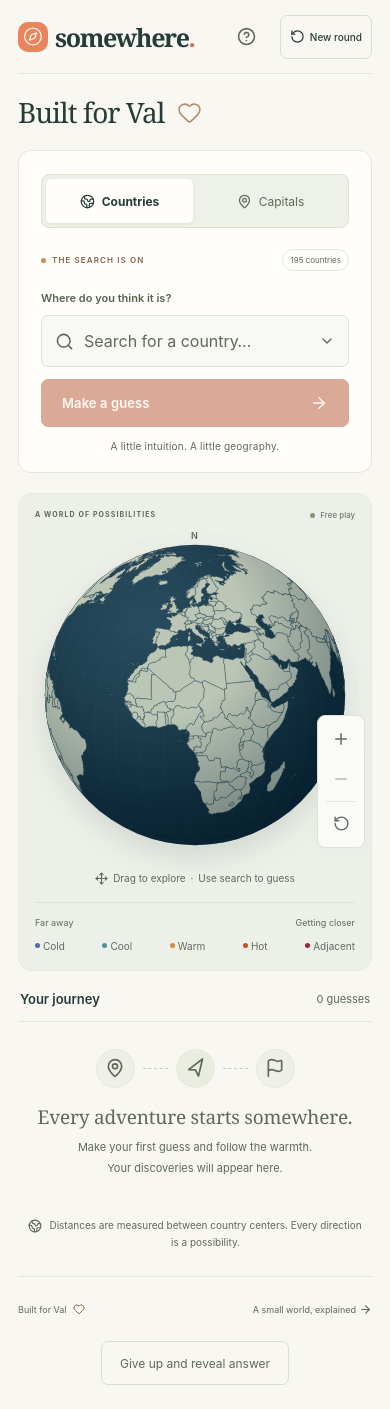
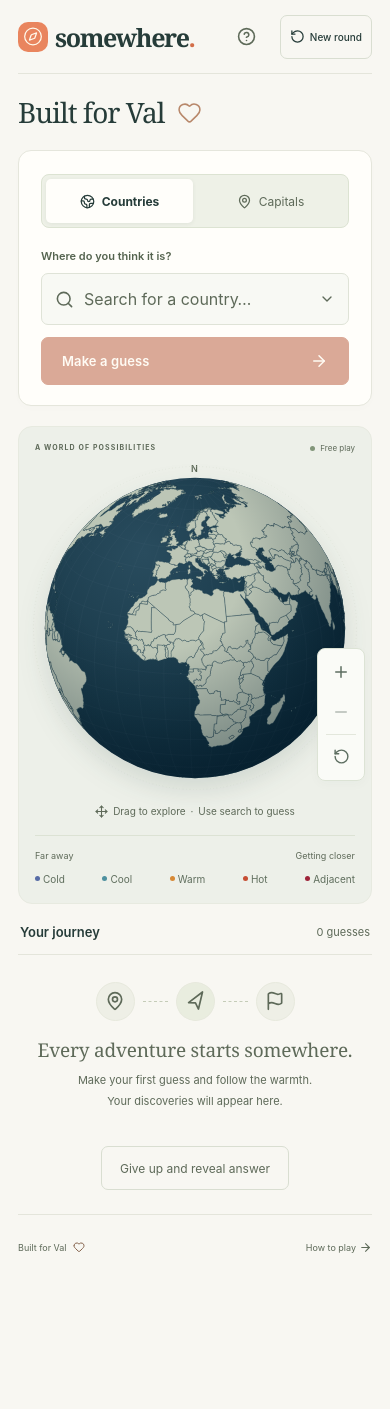
Before and after one commit to dlc-diego/somewhere, a React (Vite) app: page / in a window 390 px wide. After the commit the page ends 1279 px from the top, so only its background shows below. Built offline with nearby package versions, Linux system fonts and the light colour scheme.

Commit message:
Simplify game copy and move reveal control above footer

```diff
--- a/src/App.tsx
+++ b/src/App.tsx
@@ -221,13 +221,6 @@ export default function App() {
                 <MapPin size={15} /> Capitals
               </button>
             </div>
-            <div className="search-card-top">
-              <span className={`round-status ${won ? 'is-won' : ''}`}>
-                <span />{' '}
-                {won ? 'Mystery solved' : round.revealed ? 'Answer revealed' : 'The search is on'}
-              </span>
-              <span className="round-label">195 {mode}</span>
-            </div>
             {ended && (
               <>
                 <h2>
@@ -303,28 +296,22 @@ export default function App() {
             )}
           </div>
         </div>
-        <p className="game-footnote">
-          <Globe2 size={14} />{' '}
-          {mode === 'capitals'
-            ? 'Distances are measured between capital cities. Adjacent means their countries share a land border.'
-            : 'Distances are measured between country centers. Every direction is a possibility.'}
-        </p>
+        {!ended && (
+          <div className="give-up-area">
+            <button className="give-up-button" onClick={giveUp}>
+              Give up and reveal answer
+            </button>
+          </div>
+        )}
       </main>
       <footer className="site-footer">
         <span>
           Built for Val <Heart size={12} />
         </span>
         <button className="text-button" onClick={() => setDialog('help')}>
-          A small world, explained <ArrowRight size={13} />
+          How to play <ArrowRight size={13} />
         </button>
       </footer>
-      {!ended && (
-        <div className="give-up-area">
-          <button className="give-up-button" onClick={giveUp}>
-            Give up and reveal answer
-          </button>
-        </div>
-      )}
       <div className="sr-only" role="status" aria-live="polite" aria-atomic="true">
         {announcement}
       </div>
@@ -373,7 +360,7 @@ export default function App() {
                 <strong>Find your somewhere</strong>
                 <p>
                   There’s no guess limit. Find the exact country or capital to win, then start a
-                  fresh adventure. Or use “Give up and reveal answer” at the very bottom to end a
+                  fresh adventure. Or use “Give up and reveal answer” below the guesses to end a
                   round and see its answer. Giving up keeps your guesses and is not a win. Your
                   rounds save in this browser.
                 </p>
--- a/src/components/GuessSearch.tsx
+++ b/src/components/GuessSearch.tsx
@@ -94,7 +94,7 @@ export default function GuessSearch({
           aria-controls={open && matches.length ? `${id}-list` : undefined}
           aria-activedescendant={open && matches[active] ? `${id}-option-${active}` : undefined}
           aria-invalid={Boolean(error)}
-          aria-describedby={error ? `${id}-error` : `${id}-hint`}
+          aria-describedby={error ? `${id}-error` : undefined}
           placeholder={`Search for a ${item}…`}
           value={query}
           autoComplete="off"
@@ -198,9 +198,6 @@ export default function GuessSearch({
       <button className="primary guess-button" type="submit" disabled={disabled || !query.trim()}>
         Make a guess <ArrowRight size={18} />
       </button>
-      <p className="search-hint" id={`${id}-hint`}>
-        A little intuition. A little geography.
-      </p>
     </form>
   )
 }
--- a/src/styles.css
+++ b/src/styles.css
@@ -190,8 +190,7 @@ h1 {
   font-size: 9px;
   white-space: nowrap;
 }
-.live-indicator > span,
-.round-status > span {
+.live-indicator > span {
   width: 5px;
   height: 5px;
   display: inline-block;
@@ -334,40 +333,6 @@ h1 {
   padding: 26px 27px 23px;
   box-shadow: 0 3px 8px #283d3103;
   scroll-margin-top: 15px;
-}
-.search-card-top {
-  display: flex;
-  align-items: center;
-  justify-content: space-between;
-  margin-bottom: 23px;
-  gap: 8px;
-}
-.round-status {
-  display: flex;
-  align-items: center;
-  gap: 6px;
-  color: #85624b;
-  font-size: 9px;
-  text-transform: uppercase;
-  letter-spacing: 1.3px;
-  font-weight: 600;
-}
-.round-status > span {
-  background: #c59157;
-}
-.round-status.is-won {
-  color: #28755b;
-}
-.round-status.is-won > span {
-  background: #28755b;
-}
-.round-label {
-  color: #5e6a59;
-  font-size: 9px;
-  border: 1px solid #e5e8de;
-  border-radius: 20px;
-  padding: 5px 7px;
-  white-space: nowrap;
 }
 .search-card h2 {
   font-family: var(--serif);
@@ -460,13 +425,6 @@ h1 {
 .guess-button {
   margin-top: 12px;
   justify-content: space-between;
-}
-.search-hint {
-  text-align: center;
-  font-size: 9px;
-  margin: 13px 0 0;
-  color: #5e6a59;
-  letter-spacing: 0.2px;
 }
 .autocomplete {
   position: absolute;
@@ -701,17 +659,6 @@ h1 {
 .closest-note strong {
   font-weight: 600;
 }
-.game-footnote {
-  display: flex;
-  justify-content: center;
-  align-items: center;
-  gap: 7px;
-  color: #5e6a59;
-  font-size: 9px;
-  line-height: 1.7;
-  margin: 23px 0 30px;
-  text-align: center;
-}
 .site-footer {
   border-top: 1px solid var(--line);
   display: flex;
@@ -1148,9 +1095,6 @@ h1 {
     font-size: 13px;
     min-height: 48px;
   }
-  .search-hint {
-    font-size: 10px;
-  }
   .autocomplete {
     top: 78px;
   }
@@ -1188,14 +1132,6 @@ h1 {
   }
   .empty-history p {
     font-size: 11px;
-  }
-  .game-footnote {
-    font-size: 9px;
-    margin: 24px 10px 25px;
-    align-items: flex-start;
-  }
-  .game-footnote svg {
-    margin-top: 2px;
   }
   .globe-loading {
     min-height: 480px;
@@ -1317,21 +1253,11 @@ h1 {
     padding: 23px 22px 20px;
     border-radius: 13px;
   }
-  .search-card-top {
-    margin-bottom: 20px;
-  }
   .search-card h2 {
     font-size: 25px;
   }
   .card-description {
     font-size: 11px;
-  }
-  .round-status {
-    font-size: 8px;
-    letter-spacing: 1.1px;
-  }
-  .round-label {
-    font-size: 8px;
   }
   .history {
     margin-top: 25px;
@@ -1418,9 +1344,6 @@ h1 {
   }
   .site-footer {
     font-size: 9px;
-  }
-  .game-footnote {
-    font-size: 10px;
   }
 }
 
@@ -1515,7 +1438,7 @@ h1 {
 .give-up-area {
   display: flex;
   justify-content: center;
-  padding: 0 0 26px;
+  padding: 20px 0 0;
 }
 .give-up-button {
   background: none;
@@ -1539,9 +1462,6 @@ h1 {
     font-size: 12px;
     min-height: 44px;
   }
-  .give-up-area {
-    padding-bottom: 24px;
-  }
   .give-up-button {
     font-size: 12px;
   }
@@ -1575,3 +1495,7 @@ h1 {
     stroke-opacity: 0.35;
   }
 }
+
+.app-shell > main {
+  padding-bottom: 24px;
+}
```
Also changed, not shown: 2 other files (tests, documents, lock files or other folders).
